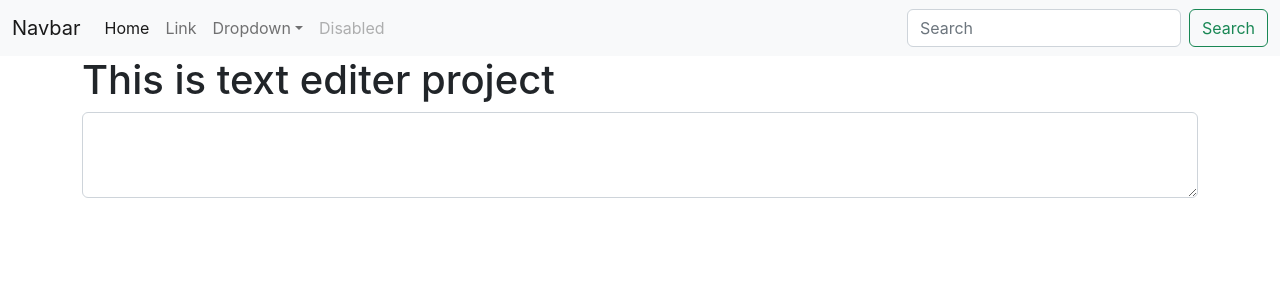
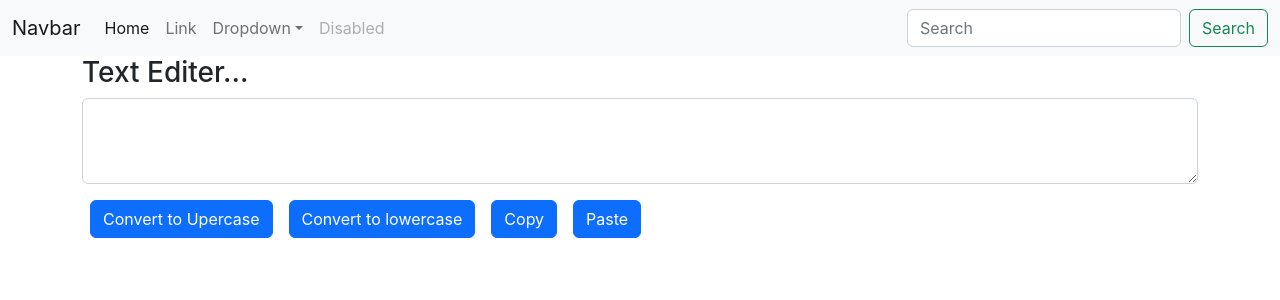
Before and after one commit to abdullahoffitial/Text-Editer-App, a React (Create React App) app: page / in a window 1280 px wide. Shown: the top 300 px of the page. Built offline with nearby package versions, Linux system fonts and the light colour scheme.

Commit message:
new updates

```diff
--- a/src/App.js
+++ b/src/App.js
@@ -9,7 +9,7 @@ function App() {
       <Header/>
       </div>
       <div className="container">
-        <h1>This is text editer project</h1>
+        <h3>Text Editer...</h3>
         </div>
         <div>
       <TextEditer/>
--- a/src/Components/TextEditer.jsx
+++ b/src/Components/TextEditer.jsx
@@ -3,12 +3,27 @@ import React from "react";
 export default function TextEditer() {
   return (
     <>
-    <div className="container">
-<div class="mb-3">
-
-  <textarea class="form-control" id="exampleFormControlTextarea1" rows="3"></textarea>
-</div>
-</div>
+      <div className="container">
+        <div class="mb-3">
+          <textarea
+            class="form-control"
+            id="exampleFormControlTextarea1"
+            rows="3"
+          ></textarea>
+        </div>
+        <button type="button" class="btn btn-primary mx-2">
+          Convert to Upercase
+        </button>
+        <button type="button" class="btn btn-primary mx-2">
+          Convert to lowercase
+        </button>
+        <button type="button" class="btn btn-primary mx-2">
+          Copy
+        </button>
+        <button type="button" class="btn btn-primary mx-2">
+          Paste
+        </button>
+      </div>
     </>
   );
 }
```
